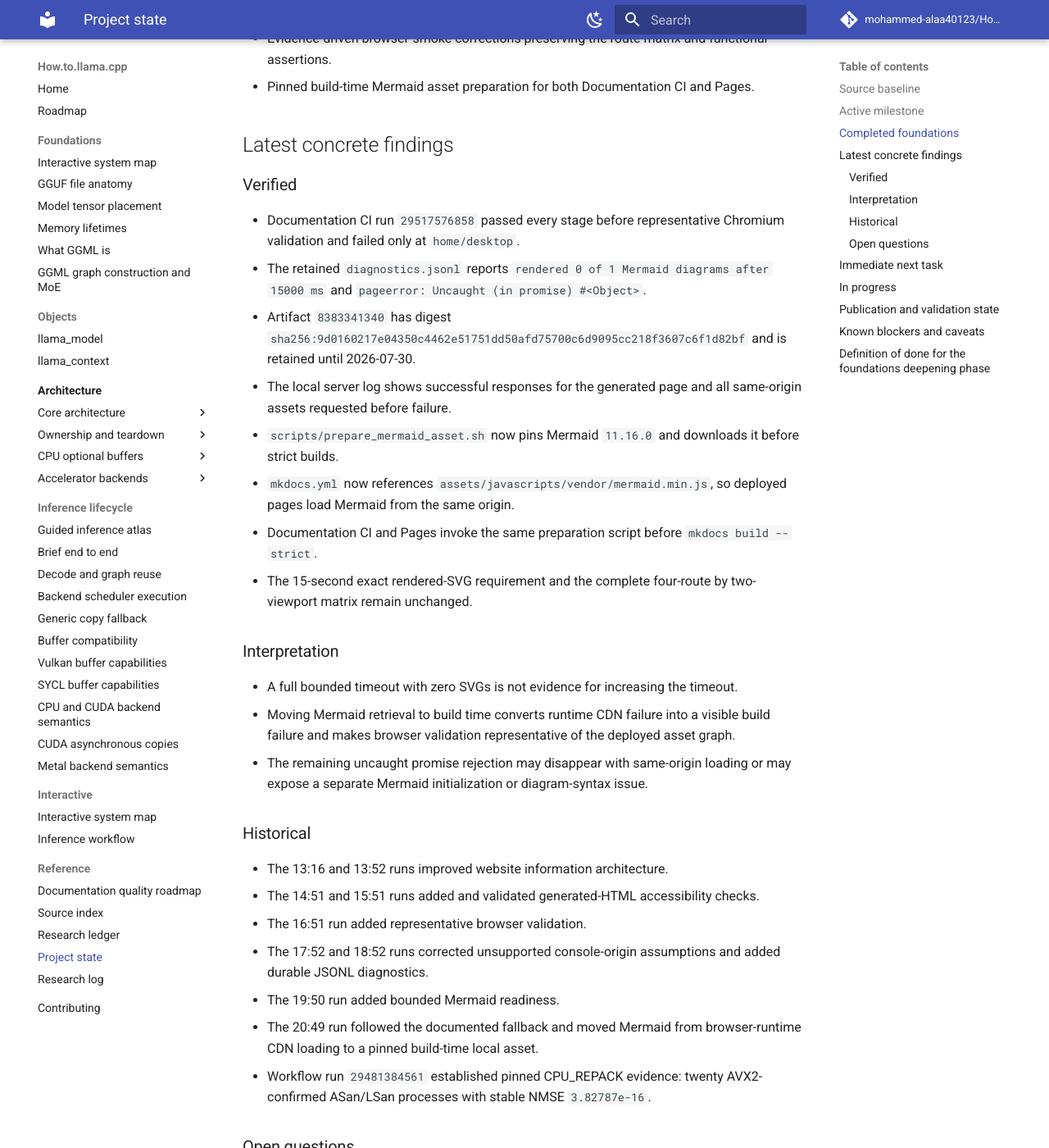
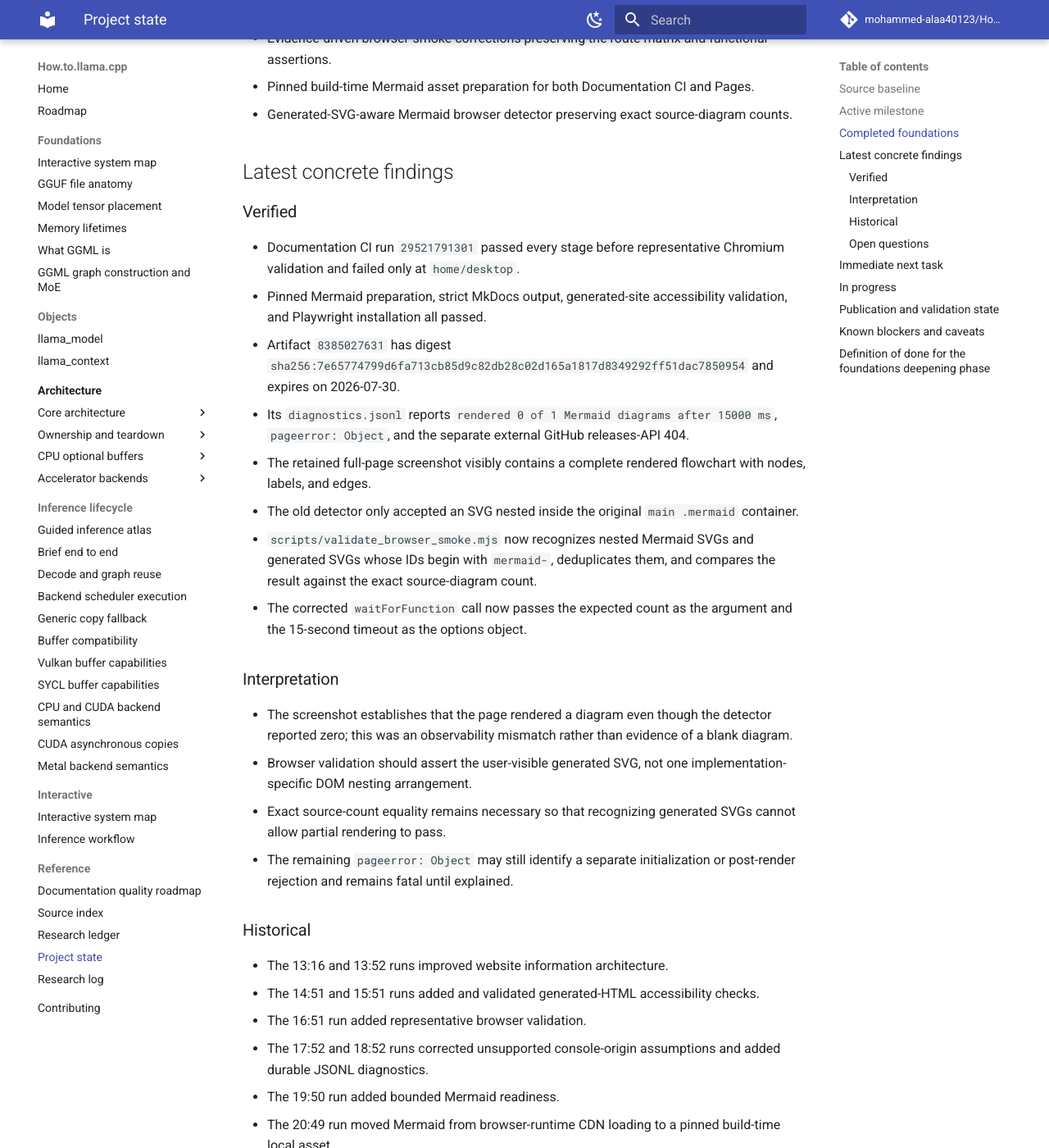
Before and after one commit to mohammed-alaa40123/How.to.llama.cpp, an MkDocs documentation site: the page built from docs/reference/project-state.md, in a window 1280 px wide and 1400 px high, scrolled down 1204 px. Shown: the whole window at 82% size. Built offline with MkDocs 1.6.1 and Material for MkDocs 9.7.7, drawn with Linux system fonts in a browser that asks for light colours; comment, search, counter and statistics services are not loaded; some of the changed text lies outside the part shown.

Commit message:
docs: record Mermaid detector correction

````diff
--- a/docs/reference/project-state.md
+++ b/docs/reference/project-state.md
@@ -29,25 +29,27 @@ Read this file after the root README on every run. It is the compact checkpoint
 - Representative Chromium smoke lane covering four routes at desktop and mobile widths.
 - Evidence-driven browser-smoke corrections preserving the route matrix and functional assertions.
 - Pinned build-time Mermaid asset preparation for both Documentation CI and Pages.
+- Generated-SVG-aware Mermaid browser detector preserving exact source-diagram counts.
 
 ## Latest concrete findings
 
 ### Verified
 
-- Documentation CI run `29517576858` passed every stage before representative Chromium validation and failed only at `home/desktop`.
-- The retained `diagnostics.jsonl` reports `rendered 0 of 1 Mermaid diagrams after 15000 ms` and `pageerror: Uncaught (in promise) #<Object>`.
-- Artifact `8383341340` has digest `sha256:9d0160217e04350c4462e51751dd50afd75700c6d9095cc218f3607c6f1d82bf` and is retained until 2026-07-30.
-- The local server log shows successful responses for the generated page and all same-origin assets requested before failure.
-- `scripts/prepare_mermaid_asset.sh` now pins Mermaid `11.16.0` and downloads it before strict builds.
-- `mkdocs.yml` now references `assets/javascripts/vendor/mermaid.min.js`, so deployed pages load Mermaid from the same origin.
-- Documentation CI and Pages invoke the same preparation script before `mkdocs build --strict`.
-- The 15-second exact rendered-SVG requirement and the complete four-route by two-viewport matrix remain unchanged.
+- Documentation CI run `29521791301` passed every stage before representative Chromium validation and failed only at `home/desktop`.
+- Pinned Mermaid preparation, strict MkDocs output, generated-site accessibility validation, and Playwright installation all passed.
+- Artifact `8385027631` has digest `sha256:7e65774799d6fa713cb85d9c82db28c02d165a1817d8349292ff51dac7850954` and expires on 2026-07-30.
+- Its `diagnostics.jsonl` reports `rendered 0 of 1 Mermaid diagrams after 15000 ms`, `pageerror: Object`, and the separate external GitHub releases-API 404.
+- The retained full-page screenshot visibly contains a complete rendered flowchart with nodes, labels, and edges.
+- The old detector only accepted an SVG nested inside the original `main .mermaid` container.
+- `scripts/validate_browser_smoke.mjs` now recognizes nested Mermaid SVGs and generated SVGs whose IDs begin with `mermaid-`, deduplicates them, and compares the result against the exact source-diagram count.
+- The corrected `waitForFunction` call now passes the expected count as the argument and the 15-second timeout as the options object.
 
 ### Interpretation
 
-- A full bounded timeout with zero SVGs is not evidence for increasing the timeout.
-- Moving Mermaid retrieval to build time converts runtime CDN failure into a visible build failure and makes browser validation representative of the deployed asset graph.
-- The remaining uncaught promise rejection may disappear with same-origin loading or may expose a separate Mermaid initialization or diagram-syntax issue.
+- The screenshot establishes that the page rendered a diagram even though the detector reported zero; this was an observability mismatch rather than evidence of a blank diagram.
+- Browser validation should assert the user-visible generated SVG, not one implementation-specific DOM nesting arrangement.
+- Exact source-count equality remains necessary so that recognizing generated SVGs cannot allow partial rendering to pass.
+- The remaining `pageerror: Object` may still identify a separate initialization or post-render rejection and remains fatal until explained.
 
 ### Historical
 
@@ -56,15 +58,16 @@ Read this file after the root README on every run. It is the compact checkpoint
 - The 16:51 run added representative browser validation.
 - The 17:52 and 18:52 runs corrected unsupported console-origin assumptions and added durable JSONL diagnostics.
 - The 19:50 run added bounded Mermaid readiness.
-- The 20:49 run followed the documented fallback and moved Mermaid from browser-runtime CDN loading to a pinned build-time local asset.
+- The 20:49 run moved Mermaid from browser-runtime CDN loading to a pinned build-time local asset.
+- The 21:51 run corrected the generated-SVG detector after the retained screenshot contradicted the zero-render assertion.
 - Workflow run `29481384561` established pinned CPU_REPACK evidence: twenty AVX2-confirmed ASan/LSan processes with stable NMSE `3.82787e-16`.
 
 ### Open questions
 
-- Whether all eight route/viewport combinations pass with same-origin Mermaid.
-- Whether the uncaught promise rejection is solely a dependency-load failure or a separate diagram problem.
+- Whether all eight route/viewport combinations pass with the corrected generated-SVG detector.
+- Whether `pageerror: Object` persists after visible rendering is recognized.
 - Whether the external GitHub releases-API 404 should be fixed independently.
-- Whether a content checksum should be pinned after the first successful build preserves the exact Mermaid bytes.
+- Whether a content checksum should be pinned after the first successful browser run preserves the exact Mermaid bytes.
 - Whether the post-merge Pages deployment serves the merged Architecture pages correctly.
 - Whether axe-core and explicit dark-palette contrast/focus checks should be added after the smoke lane stabilizes.
 - Whether current upstream `8ee54c8` still admits the exact CPU_REPACK fixture at runtime.
@@ -72,11 +75,11 @@ Read this file after the root README on every run. It is the compact checkpoint
 ## Immediate next task
 
 ```text
-inspect the first same-origin Mermaid Chromium result
-  → confirm the full eight-case matrix or inspect the now-local exception
-  → keep the rendered-SVG requirement strict
-  → fix diagram syntax or initialization if the local asset still fails
-  → after passing, add axe-core or computed contrast/focus-style coverage
+inspect the corrected generated-SVG detector result
+  → confirm the full eight-case matrix or isolate the remaining page exception
+  → keep exact source-count equality and the 15-second bound strict
+  → if pageerror remains, preserve the exact Mermaid rejection object
+  → after passing, pin the asset checksum and add axe-core or contrast/focus coverage
 ```
 
 ## In progress
@@ -92,21 +95,21 @@ inspect the first same-origin Mermaid Chromium result
 
 - PR #1 merged to `main` at `f33d16945433581e484c3b1112dc36c9f807861c`.
 - Current increment is on PR #2 branch `automation/accessibility-ci-result`.
-- Added detailed note `logs/research/2026-07-16/2049-vendored-mermaid-build-asset.md`.
-- Added `scripts/prepare_mermaid_asset.sh`; updated `mkdocs.yml`, Documentation CI, Pages, README living TODOs, project state, and research log.
+- Added detailed note `logs/research/2026-07-16/2151-mermaid-render-detector.md`.
+- Updated `scripts/validate_browser_smoke.mjs`, README living TODOs, project state, and research log.
 - Research ledger unchanged because no external source was added or reclassified.
-- The same-origin Mermaid policy awaits its commit-scoped Documentation CI result.
+- The corrected generated-SVG detector awaits its commit-scoped Documentation CI result.
 
 ## Known blockers and caveats
 
-- **Current browser result:** the same-origin Mermaid build has not yet produced authoritative workflow evidence.
+- **Current browser result:** the corrected Mermaid detector has not yet produced authoritative workflow evidence.
 - **Live-site verification:** direct Pages access remains unavailable, so production HTTP status and deployed rendering cannot be independently tested.
 - **Local validation:** cloning the repository is blocked by DNS resolution for `github.com` in the current runtime.
 - **Pages workflow visibility:** commit-scoped workflow lookup exposes pull-request-triggered runs and does not surface the post-merge `main` Pages run.
 - **Accessibility scope:** the smoke lane does not prove computed contrast, complete keyboard order, visible focus quality for every control, axe-core compliance, or deep interactive-state behavior.
-- **Build-time dependency:** Mermaid is still fetched externally during CI and Pages builds, but publication now fails visibly if the pinned asset cannot be prepared.
+- **Build-time dependency:** Mermaid is still fetched externally during CI and Pages builds, but publication fails visibly if the pinned asset cannot be prepared.
 - **Current-tree runtime evidence:** source/API compatibility at `8ee54c8` is verified, but the fixture has not yet been compiled and executed against that exact current revision.
-- **Evidence retention:** CPU_REPACK artifact `8368782428` expires on 2026-08-15; browser artifact `8383341340` expires on 2026-07-30.
+- **Evidence retention:** CPU_REPACK artifact `8368782428` expires on 2026-08-15; browser artifacts `8383341340` and `8385027631` expire on 2026-07-30.
 - **Hardware scope:** the passing CPU_REPACK evidence is AVX2-specific and does not cover ARM, KleidiAI, AMX, or SpacemiT.
 - **Upstream permission:** direct issue/PR creation in `ggml-org/llama.cpp` is blocked for the connected GitHub App.
 - Mapping, allocation, residency, representation validity, command completion, event ownership, reset, and release remain distinct states.
````
Also changed, not shown: other parts of docs/reference/project-state.md (+1 -1 lines).
